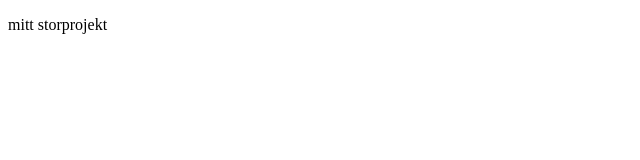
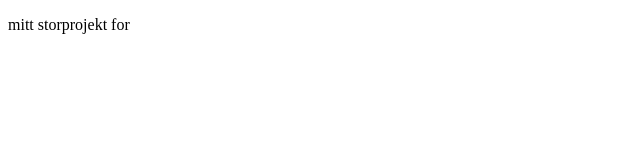
Before and after one commit to Sukrallah/storprojekt11, a plain HTML site: page index.html in a window 1280 px wide. Shown: the full height of the page, 0-640 px from the left. Drawn offline with Linux system fonts and the light colour scheme.

Commit message:
Update index.html

```diff
--- a/index.html
+++ b/index.html
@@ -4,6 +4,6 @@
 	<title>Storprojekt</title>
 </head>
 <body>
-<p>mitt storprojekt</p>
+<p>mitt storprojekt for </p>
 </body>
 </html>
```
